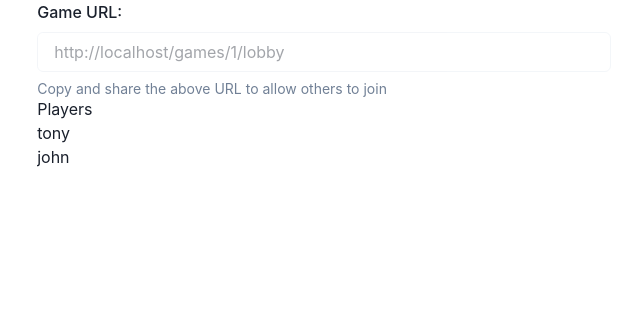
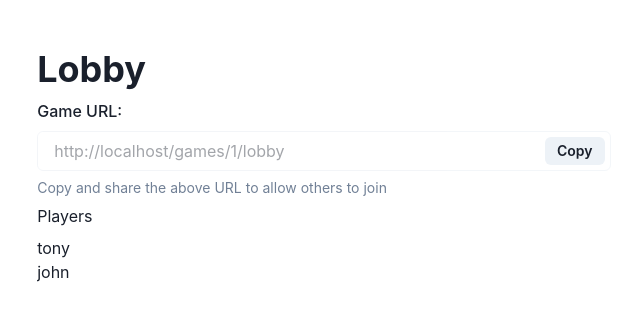
Before and after one commit to surreptus/scritch, a React (Create React App) app: page /games/1/lobby in a window 1280 px wide. Shown: the top 320 px of the page, without its empty margins (316-956 px from the left). Built offline with nearby package versions, Linux system fonts and the light colour scheme; no server answers.

Commit message:
feat: add basic layout for lobby

```diff
--- a/src/pages/games/[id]/lobby.tsx
+++ b/src/pages/games/[id]/lobby.tsx
@@ -2,19 +2,24 @@ import React from 'react'
 import {
   Container,
   Input,
+  Heading,
   Text,
   List,
   ListItem,
   FormControl,
   FormHelperText,
   FormLabel,
+  Button,
   InputGroup,
-  Button,
-  InputRightElement
+  Stack,
+  InputRightElement,
+  useToast,
 }  from '@chakra-ui/react'
 
+const CAN_SHARE = typeof navigator.share !== 'undefined'
+
 export default function Lobby() {
-  const canShare = typeof navigator.share !== 'undefined'
+  const toast = useToast()
 
   const players = [
     {
@@ -27,6 +32,15 @@ export default function Lobby() {
     },
   ]
 
+  const handleCopy = () => {
+    navigator.clipboard.writeText(window.location.toString())
+
+    toast({
+      title: 'Link Copied!',
+      description: 'You can now paste and share with friends'
+    })
+  }
+
   const handleShare = () => {
     navigator.share({
       title: 'Join my Scritch game',
@@ -34,12 +48,34 @@ export default function Lobby() {
     })
   }
 
+  const renderAction = () => {
+    const action = CAN_SHARE
+      ? handleShare
+      : handleCopy
+
+      const label = CAN_SHARE
+        ? 'Share'
+        : 'Copy'
+      return (
+            <InputRightElement width="4.5rem">
+              <Button h="1.75rem" size="sm" onClick={action}>
+                {label}
+              </Button>
+            </InputRightElement>
+      )
+  }
+
   return (
     <Container>
+      <Stack height='100vh' pt='12'>
+        <Heading>
+          Lobby
+        </Heading>
         <FormControl>
           <FormLabel>
             Game URL:
           </FormLabel>
+
           <InputGroup>
             <Input
               value={window.location.toString()}
@@ -47,13 +83,7 @@ export default function Lobby() {
               pr="4.5rem"
             />
 
-          {canShare && (
-            <InputRightElement width="4.5rem">
-              <Button h="1.75rem" size="sm" onClick={handleShare}>
-                Share
-              </Button>
-            </InputRightElement>
-          )}
+            {renderAction()}
           </InputGroup>
 
           <FormHelperText>
@@ -72,6 +102,7 @@ export default function Lobby() {
             </ListItem>
           ))}
         </List>
+      </Stack>
     </Container>
   )
 }
--- a/src/pages/games/create/index.tsx
+++ b/src/pages/games/create/index.tsx
@@ -1,6 +1,6 @@
 import React from 'react'
 import { Form, Field, FieldProps, Formik } from 'formik'
-import { Text, Container, Heading, Input, Button } from '@chakra-ui/react'
+import { Stack, Text, Container, Heading, Input, Button } from '@chakra-ui/react'
 
 interface FormValues {
   name: string;
@@ -15,6 +15,7 @@ export default function Create () {
 
   return (
     <Container>
+      <Stack direction='column' height='100vh' justifyContent='center'>
         <Heading>
           Create Game
         </Heading>
@@ -26,6 +27,7 @@ export default function Create () {
 
         <Formik initialValues={INITIAL_VALUES} onSubmit={handleSubmit}>
           <Form>
+            <Stack>
               <Field name='name'>
                 {({ field }: FieldProps) => <Input {...field} />}
               </Field>
@@ -33,8 +35,10 @@ export default function Create () {
               <Button type='submit'>
                 Submit
               </Button>
+            </Stack>
           </Form>
         </Formik>
+      </Stack>
     </Container>
   )
 }
--- a/src/pages/games/join/index.tsx
+++ b/src/pages/games/join/index.tsx
@@ -1,40 +1,46 @@
 import React from 'react'
-import { useHistory } from 'react-router-dom'
 import { Form, Field, FieldProps, Formik } from 'formik'
-import { Container, Heading, Input, Button } from '@chakra-ui/react'
+import { Stack, Container, Heading, Input, Button } from '@chakra-ui/react'
 
 interface FormValues {
   code: string;
+  name: string;
 }
 
 const INITIAL_VALUES: FormValues = {
-  code: ''
+  code: '',
+  name: ''
 }
 
 export default function Join () {
-  const history = useHistory()
-
   const handleSubmit = ({ code }: FormValues) => {
-    history.push(`${code}`)
   }
 
   return (
     <Container>
+      <Stack direction='column' height='100vh' justifyContent='center'>
         <Heading>
           Join Game
         </Heading>
 
         <Formik initialValues={INITIAL_VALUES} onSubmit={handleSubmit}>
           <Form>
-          <Field name='code'>
-            {({ field }: FieldProps) => <Input {...field} />}
+            <Stack>
+              <Field name='name'>
+                {({ field }: FieldProps) => <Input required placeholder='Your Name' {...field} />}
               </Field>
 
-          <Button type='submit'>
+              <Field name='code'>
+                {({ field }: FieldProps) => <Input required placeholder='Game Code' {...field} />}
+              </Field>
+
+              <Button colorScheme='green' type='submit'>
                 Submit
               </Button>
+            </Stack>
           </Form>
         </Formik>
+      </Stack>
     </Container>
   )
 }
```
Lines whose indentation alone changed are shown as unchanged.
